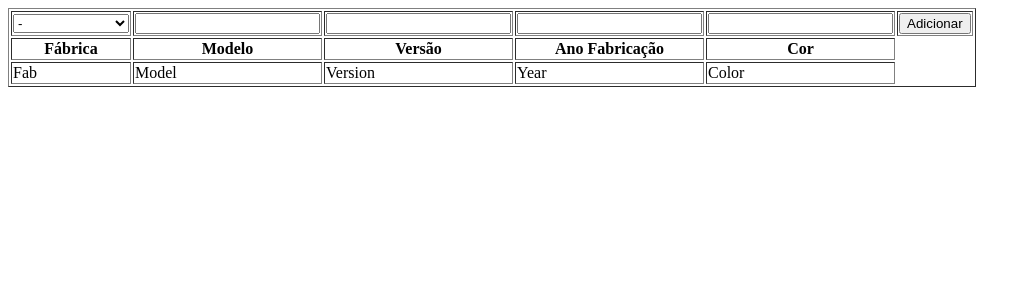
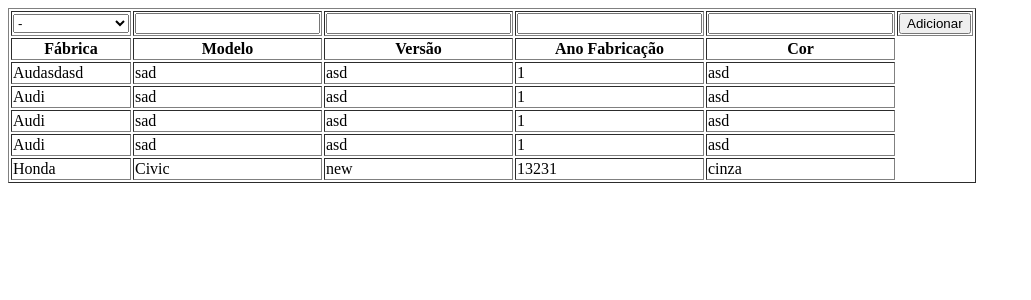
Before and after one commit to LeoWojahn/CarRegister, a PHP site: page / in a window 1280 px wide. Shown: the top 300 px of the page, without its empty margins (0-1031 px from the left). Run offline with PHP 8.4, Linux system fonts and the light colour scheme.

Commit message:
vs5
Feito:
-Tabela sendo exibida.

```diff
--- a/data/cars.json
+++ b/data/cars.json
@@ -1,6 +1,6 @@
 [
     {
-        "fab": "Audi",
+        "fab": "Audasdasd",
         "model": "sad",
         "version": "asd",
         "year": 1,
@@ -26,5 +26,12 @@
         "version": "asd",
         "year": 1,
         "color": "asd"
+    },
+    {
+        "fab": "Honda",
+        "model": "Civic",
+        "version": "new",
+        "year": 13231,
+        "color": "cinza"
     }
 ]
--- /dev/null
+++ b/includes/table.php
@@ -0,0 +1,65 @@
+<?php
+
+require_once('functions/fabs.php');
+
+?>
+
+<table border="1">
+        <thead>
+            <tr>
+                <form action="adicionar_action.php" method="post">
+                    <td>
+                        <select name="fabrica">
+                            <?php fabs(); ?>
+                        </select>
+                    </td>
+                    <td>
+                        <input type="text" name="modelo">
+                    </td>
+                    <td>
+                        <input type="text" name="versao">
+                    </td>
+                    <td>
+                        <input type="number" name="ano">
+                    </td>
+                    <td>
+                        <input type="text" name="cor">
+                    </td>
+                    <td>
+                        <input type="submit" value="Adicionar">
+                    </td>
+                </form>
+            </tr>
+            <tr>
+                <th>Fábrica</th>
+                <th>Modelo</th>
+                <th>Versão</th>
+                <th>Ano Fabricação</th>
+                <th>Cor</th>
+            </tr>
+        </thead>
+        <tbody>
+
+            <?php
+
+            $arq = "data/cars.json";
+
+            if(file_exists($arq)) {
+                $arq = file_get_contents($arq);
+                $infos = json_decode($arq, true);
+            }
+
+            foreach($infos as $info) :
+
+            ?>
+            <tr>
+                <td><?=$info["fab"];?></td>
+                <td><?=$info["model"];?></td>
+                <td><?=$info["version"];?></td>
+                <td><?=$info["year"];?></td>
+                <td><?=$info["color"];?></td>
+            </tr>
+            <?php endforeach; ?>
+
+        </tbody>
+    </table>
--- a/index.php
+++ b/index.php
@@ -1,8 +1,6 @@
 <?php
 
 session_start();
-
-require_once('functions/fabs.php');
 
 ?>
 
@@ -14,55 +12,14 @@ require_once('functions/fabs.php');
     <title>Car</title>
 </head>
 <body>
+
     <?php
     if(isset($_SESSION['error_message'])) {
         echo '<p style="color: red;">' . $_SESSION['error_message'] . '</p>';
         unset($_SESSION['error_message']);
     }
     ?>
-    <table border="1">
-        <thead>
-            <tr>
-                <form action="adicionar_action.php" method="post">
-                    <td>
-                        <select name="fabrica">
-                            <?php fabs(); ?>
-                        </select>
-                    </td>
-                    <td>
-                        <input type="text" name="modelo">
-                    </td>
-                    <td>
-                        <input type="text" name="versao">
-                    </td>
-                    <td>
-                        <input type="number" name="ano">
-                    </td>
-                    <td>
-                        <input type="text" name="cor">
-                    </td>
-                    <td>
-                        <input type="submit" value="Adicionar">
-                    </td>
-                </form>
-            </tr>
-            <tr>
-                <th>Fábrica</th>
-                <th>Modelo</th>
-                <th>Versão</th>
-                <th>Ano Fabricação</th>
-                <th>Cor</th>
-            </tr>
-        </thead>
-        <tbody>
-            <tr>
-                <td>Fab</td>
-                <td>Model</td>
-                <td>Version</td>
-                <td>Year</td>
-                <td>Color</td>
-            </tr>
-        </tbody>
-    </table>
+
+    <?php include_once("includes/table.php"); ?>
 </body>
 </html>
```
